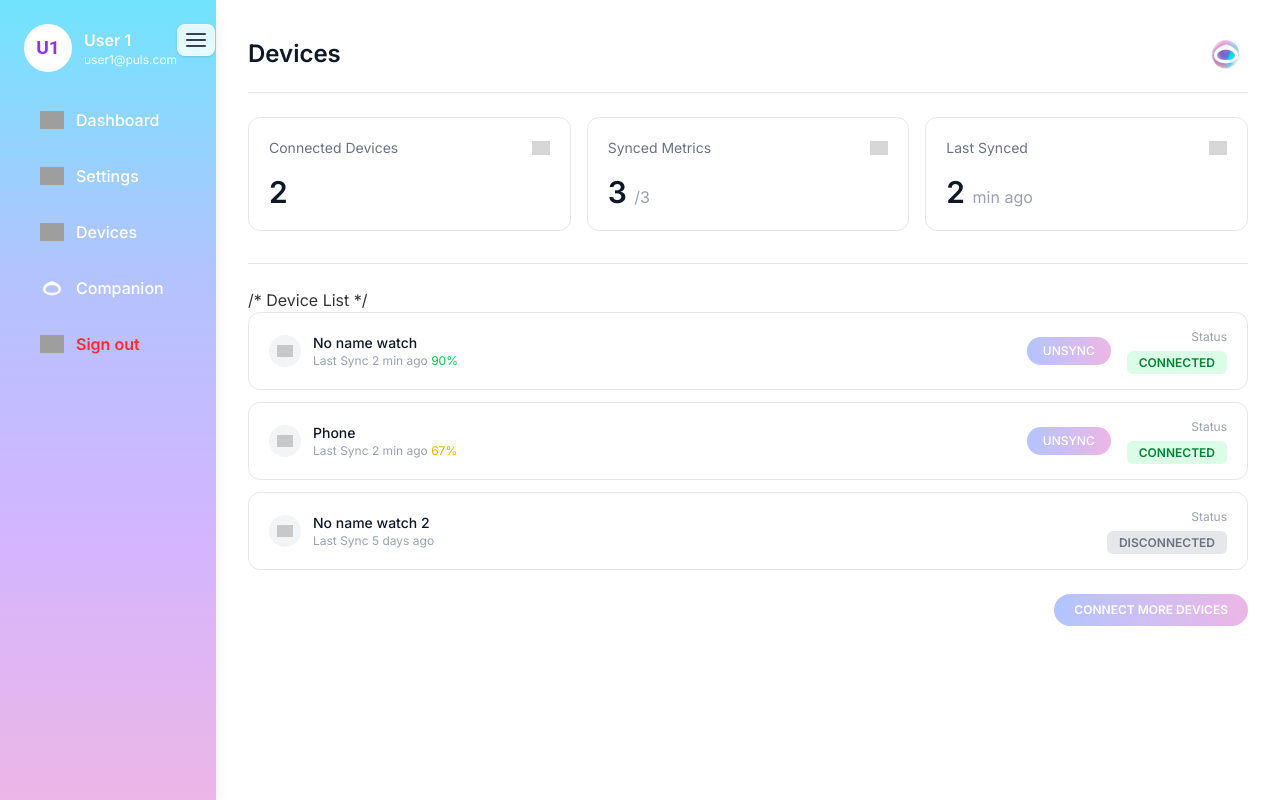
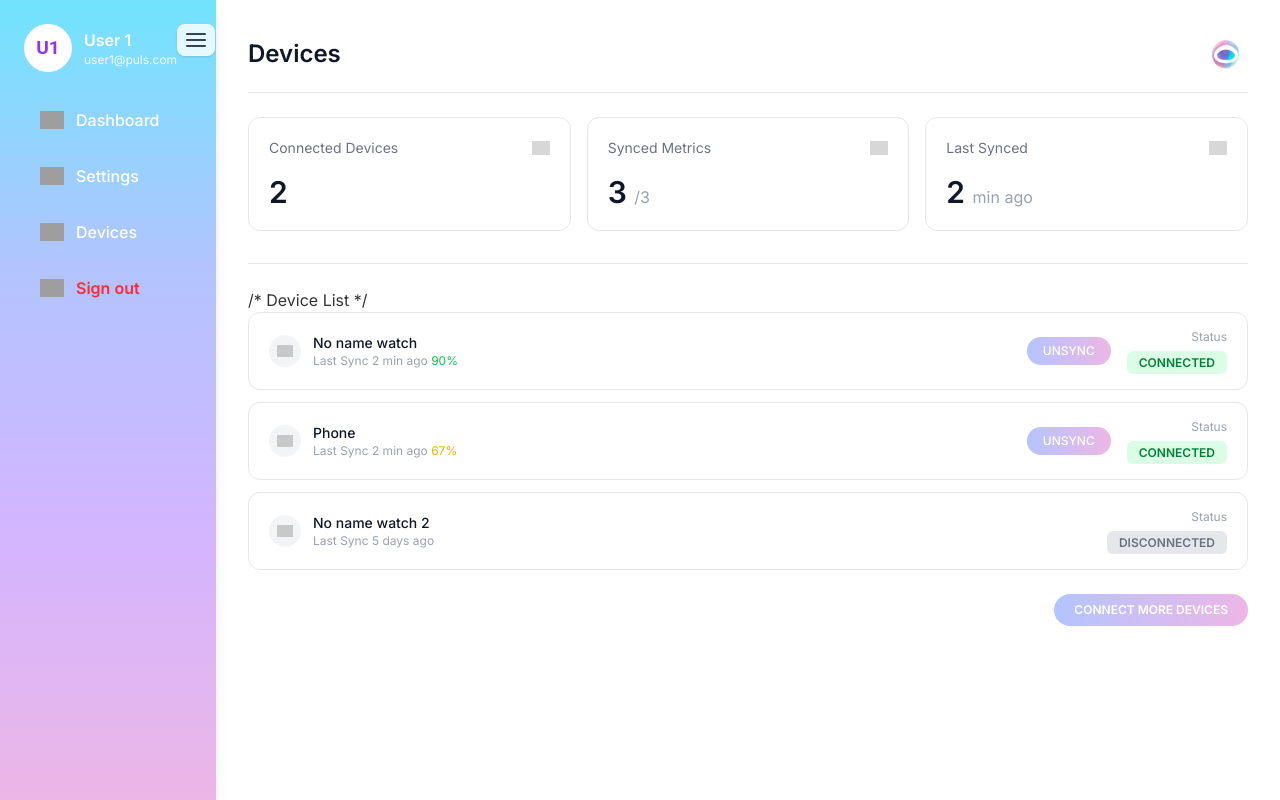
Before and after one commit to Pulse-Software-Inc/pulse-link, a Next.js app: page /util/devices in a window 1280 px wide. Built offline with nearby package versions, Linux system fonts and the light colour scheme; grey boxes are pictures that could not be loaded.

Commit message:
removed companion button

```diff
--- a/src/components/nav/SideBarData.js
+++ b/src/components/nav/SideBarData.js
@@ -18,11 +18,7 @@ const SidebarData = [
         icon: <Image src="/Devices_Icon.svg" alt="Devices" width={24} height={24} />,
         link: "/auth/devices"
     },
-    {
-        title: "Companion",
-        icon: <Image src="/Companion_Icon.svg" alt="Companion" width={24} height={24} />,
-        link: "/auth/companions"
-    }
+
 ];
 
 export default SidebarData;
```
